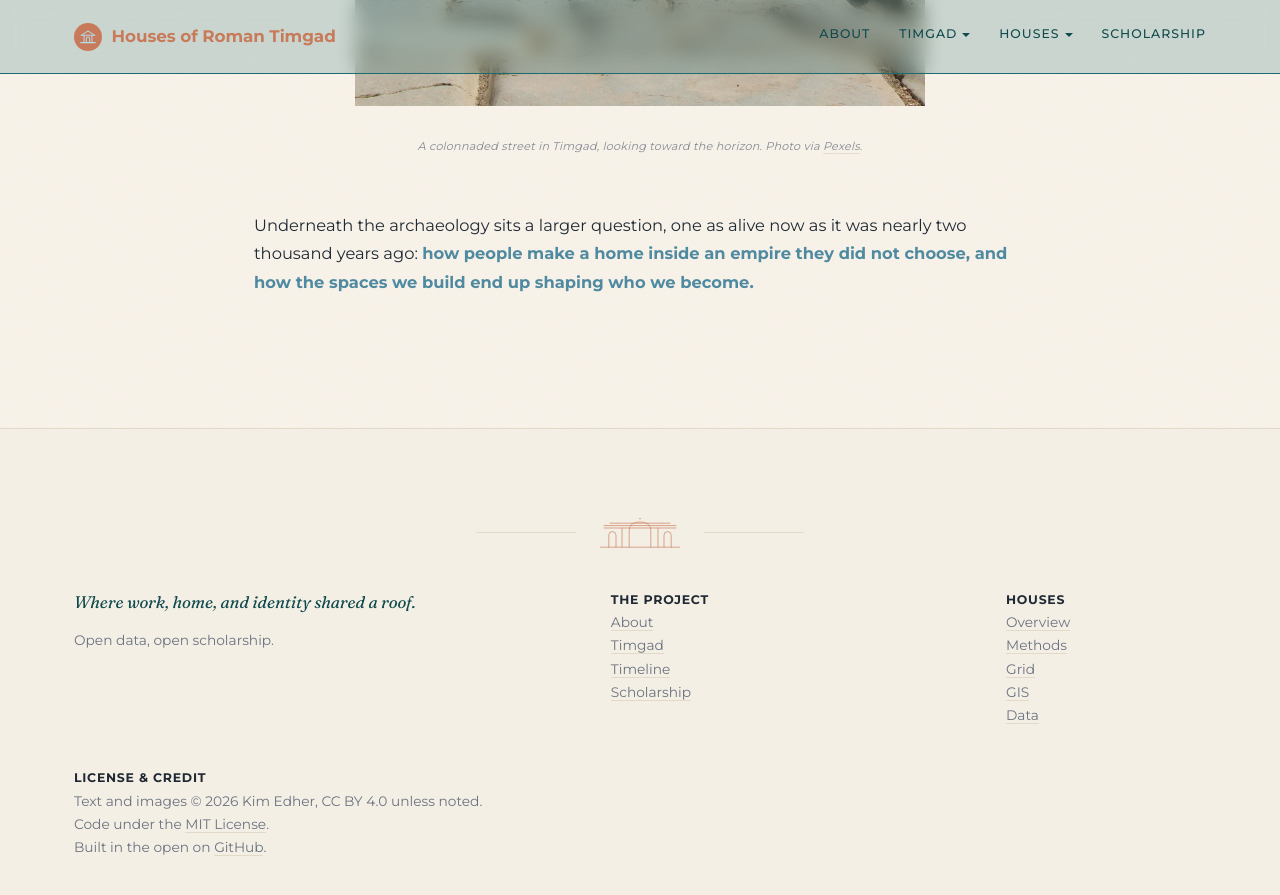
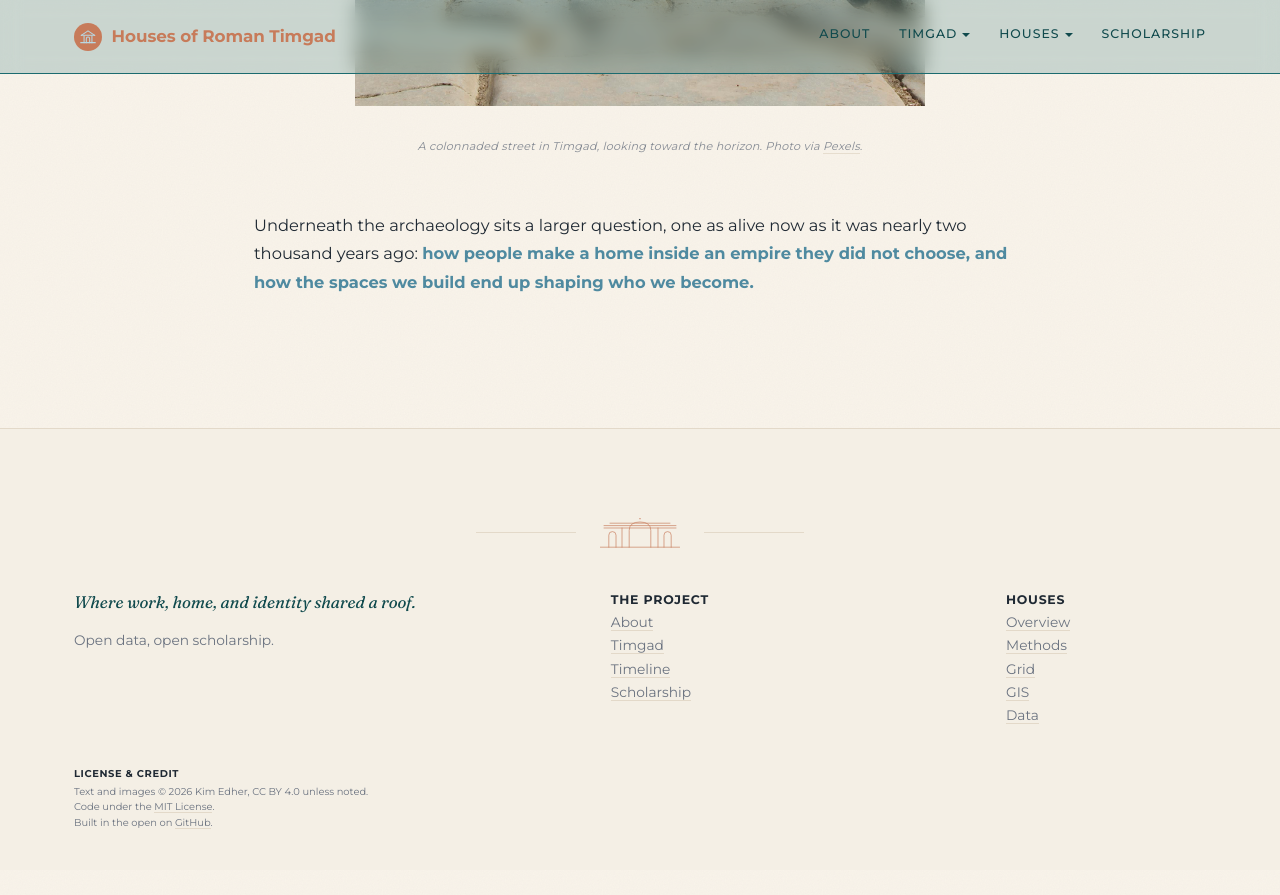
Before and after one commit to kimedher/timgadhouses, a Jekyll site: the page built from index.md, in a window 1280 px wide and 900 px high, scrolled down 1740 px. Shown: the top 895 px of the window. Built offline with Jekyll 4.4.1, drawn with Linux system fonts in a browser that asks for light colours; after the commit the page ends 2610 px from its top, so only the background shows below that.

Commit message:
Shrink License & credit footer column to ~half size

```diff
--- a/_layouts/default.html
+++ b/_layouts/default.html
@@ -89,8 +89,8 @@
             <br><a href="{{ '/gis/' | relative_url }}">GIS</a>
             <br><a href="{{ '/data/' | relative_url }}">Data</a>
           </div>
-          <div>
-            <strong style="color: var(--text); font-size: 0.78rem; text-transform: uppercase; letter-spacing: 0.06em;">License &amp; credit</strong><br>
+          <div class="footer-credit">
+            <strong>License &amp; credit</strong><br>
             Text and images © {{ site.time | date: '%Y' }} Kim Edher, CC BY 4.0 unless noted.<br>
             Code under the <a href="https://opensource.org/licenses/MIT">MIT License</a>.<br>
             Built in the open on <a href="https://github.com/{{ site.github_username }}/timgadhouses">GitHub</a>.
--- a/assets/css/main.scss
+++ b/assets/css/main.scss
@@ -686,6 +686,21 @@ figcaption {
 
 .footer-row > div { min-width: 200px; }
 
+/* Quieter, half-size License & credit column */
+.footer-credit {
+  font-size: 0.62rem;
+  line-height: 1.55;
+  color: var(--text-muted);
+}
+.footer-credit strong {
+  display: inline-block;
+  color: var(--text);
+  font-size: 0.62rem;
+  text-transform: uppercase;
+  letter-spacing: 0.06em;
+  margin-bottom: 0.15rem;
+}
+
 /* ---------- Utilities ---------- */
 
 .text-muted { color: var(--text-muted); }
```
